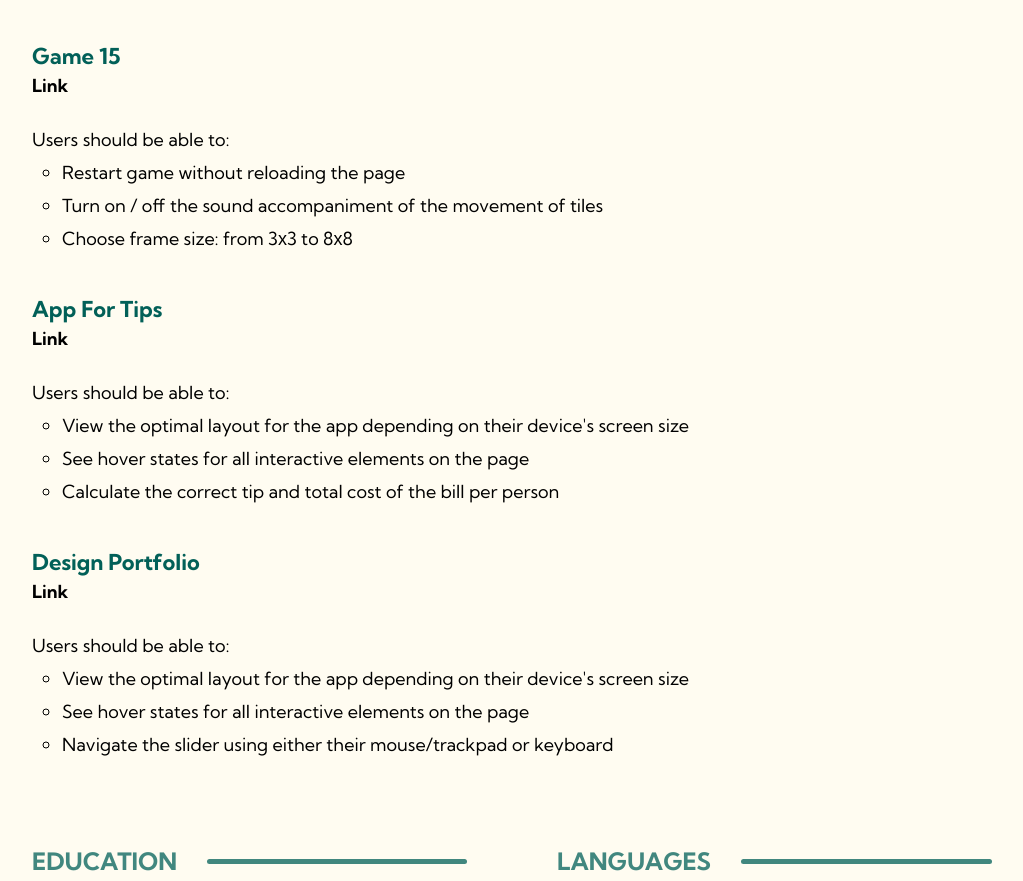
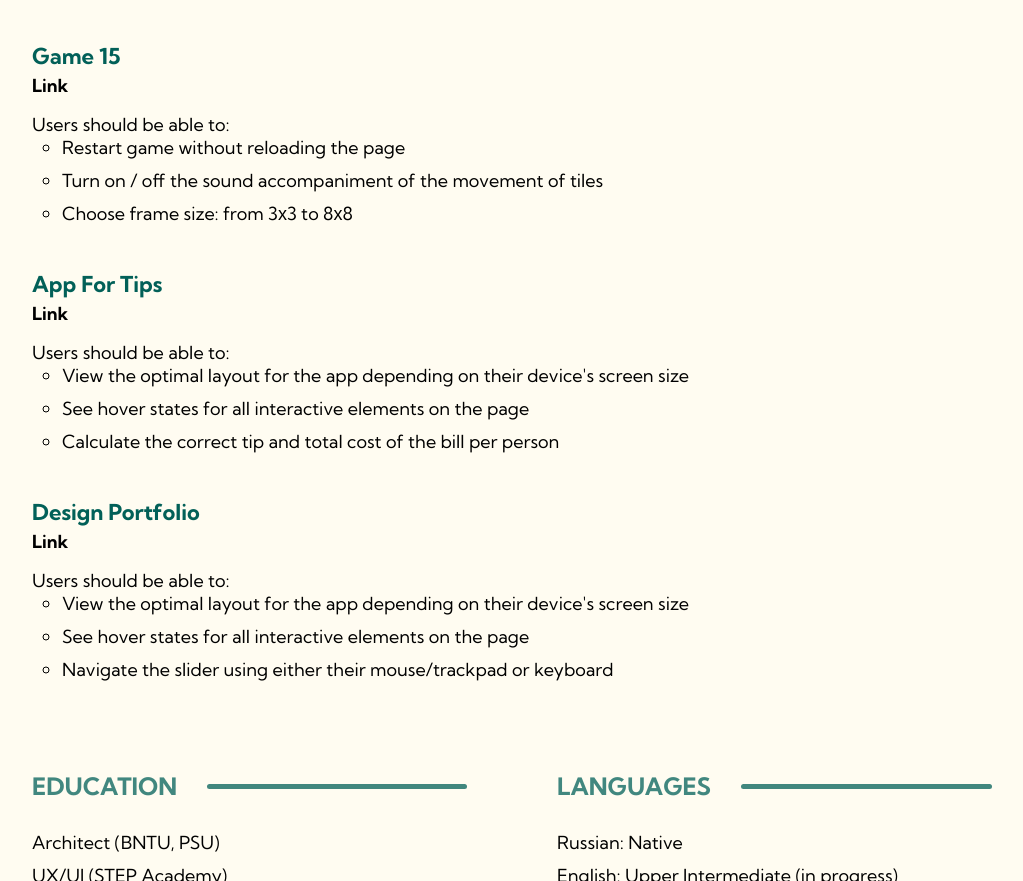
Before and after one commit to DHolets99/rsschool-cv, a plain HTML site: page index.html in a window 1280 px wide. Shown: the part 841-1722 px from the top of the page, without its empty margins (128-1151 px from the left). Drawn offline with Linux system fonts and the light colour scheme.

Commit message:
refactor: change html

```diff
--- a/index.html
+++ b/index.html
@@ -102,46 +102,46 @@
                 </div>
                 <ul class="projects_list">
                     <li class="projects_item">
-                        <h4 class="project_name">Game 15 <p class="project_link">
+                        <h4 class="project_name">Game 15 <br>
                             <a href="https://rolling-scopes-school.github.io/dholets99-JSFE2022Q3/codejam/src/index.html">Link</a>
-                        </p></h4>
+                        </h4>
 
-                        <p class="project_desc">
+                        <div class="project_desc">
                                 Users should be able to:
                                 <ul class="project_list">
                                     <li class="project_item">Restart game without reloading the page</li>
                                     <li class="project_item">Turn on / off the sound accompaniment of the movement of tiles</li>
                                     <li class="project_item">Choose frame size: from 3х3 to 8х8</li>
                                 </ul>
-                        </p>
+                        </div>
                     </li>
                     <li class="projects_item">
-                        <h4 class="project_name">App For Tips<p class="project_link">
+                        <h4 class="project_name">App For Tips <br>
                             <a href="https://dholets99.github.io/AppForTips/">Link</a>
-                        </p></h4>
+                        </h4>
 
-                        <p class="project_desc">
+                        <div class="project_desc">
                                 Users should be able to:
                                 <ul class="project_list">
                                     <li class="project_item">View the optimal layout for the app depending on their device's screen size</li>
                                     <li class="project_item">See hover states for all interactive elements on the page   </li>
                                     <li class="project_item">Calculate the correct tip and total cost of the bill per person</li>
                                 </ul>
-                        </p>
+                        </div>
                     </li>
                     <li class="projects_item">
-                        <h4 class="project_name">Design Portfolio<p class="project_link">
+                        <h4 class="project_name">Design Portfolio <br>
                             <a href="https://dholets99.github.io/DesignPortfolio/">Link</a>
-                        </p></h4>
+                        </h4>
 
-                        <p class="project_desc">
+                        <div class="project_desc">
                                 Users should be able to:
                                 <ul class="project_list">
                                     <li class="project_item">View the optimal layout for the app depending on their device's screen size</li>
                                     <li class="project_item">See hover states for all interactive elements on the page   </li>
                                     <li class="project_item">Navigate the slider using either their mouse/trackpad or keyboard</li>
                                 </ul>
-                        </p>
+                        </div>
                     </li>
                 </ul>
             </section>
```
